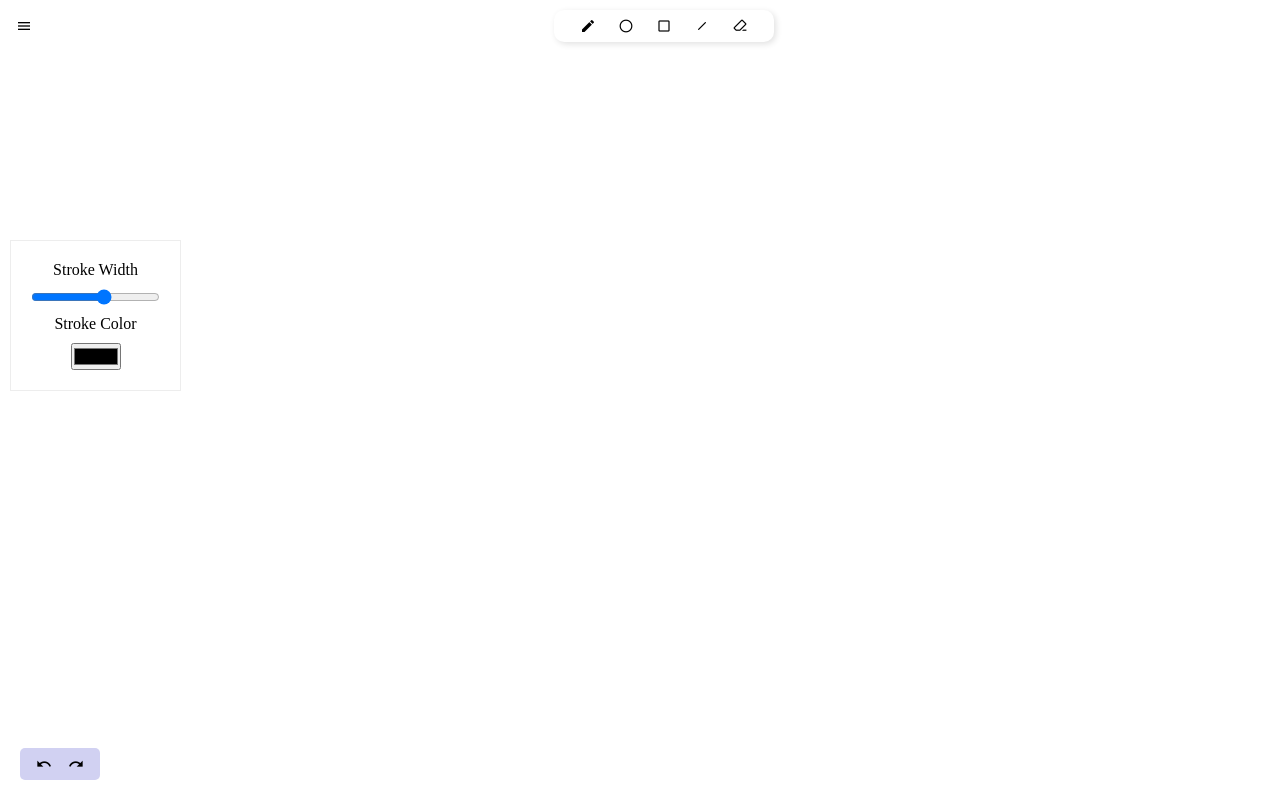
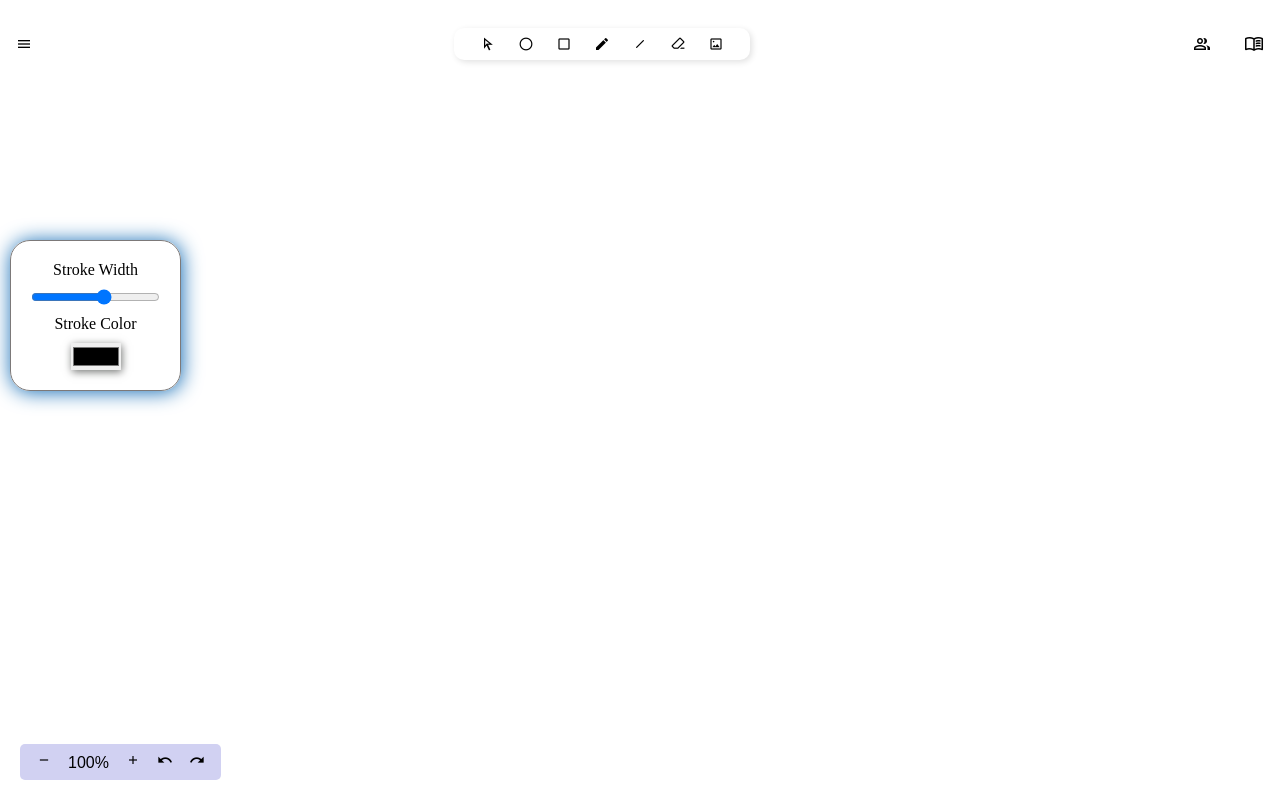
Before and after one commit to Suneel03/Excalidraw-clone, a plain HTML site: page index.html in a window 1280 px wide. Both pictures are taken after a click on the button "menu". Drawn offline with nearby package versions, Linux system fonts and the light colour scheme.

Commit message:
updated css

```diff
--- a/index.html
+++ b/index.html
@@ -21,13 +21,10 @@
           menu
         </button>
         <div class="options" id="actionbuttons">
-          <button
-            class="btn material-icons"
-            id="freehand"
-            onclick="onActionClick(this)"
-          >
-            edit
-          </button>
+
+          <button class="btn material-symbols-outlined">arrow_selector_tool
+            </button>
+
           <button
             id="circle"
             class="btn material-symbols-outlined"
@@ -42,6 +39,14 @@
           >
             check_box_outline_blank
           </button>
+
+          <button
+          class="btn material-icons"
+          id="freehand"
+          onclick="onActionClick(this)"
+        >
+          edit
+        </button>
           <button
             onclick="onActionClick(this)"
             class="btn material-symbols-outlined"
@@ -56,17 +61,27 @@
           >
             ink_eraser
           </button>
+          <button class="btn material-symbols-outlined">imagesmode</button>
+
 
 
         </div>
-        <div></div>
+
+        <div class="right">
+          <button class="btn material-symbols-outlined right-icons">group</button>
+          <button class="btn material-symbols-outlined right-icons">menu_book</button>
+
+
+        </div>
       </div>
       <canvas id="canvas"></canvas>
       <div id="bottom">
         <div class="options">
+          <button class="btn material-symbols-outlined">remove</button>
+          <button class="btn ">100%</button>
+          <button class="btn material-symbols-outlined">add</button>
           <button class="btn material-icons" id="undo">undo</button>
           <button class="btn material-icons" id="redo">redo</button>
-
         </div>
       </div>
     </div>
@@ -86,10 +101,10 @@
         type="color"
         name="strokestyle"
         id="strokestyle"
+        class="stroking"
         oninput="onInput(this)"
       />
     </div>
-
 
     <script src="state.js"></script>
     <script src="drawing.js"></script>
--- a/styles.css
+++ b/styles.css
@@ -35,6 +35,19 @@
     background-color: #ECECF3;
     border-radius: 4px;
 }
+.right{
+    display: flex;
+    align-items: space-between;
+    gap: 20px;
+    padding: 20px;
+}
+.right>button{
+    font-size: 20px !important;
+}
+.right>button:hover{
+    box-shadow:2px 4px 25px green ;
+}
+
 .btn {
     border: none ;
     padding: 4px 6px;
@@ -69,12 +82,21 @@
     position: fixed;
     left: 10px;
     top: 30vh ;
-    border: 1px solid #ededed;
+    border: 1px solid #7c7979;
     padding: 20px;
     display: flex;
+    border-radius: 20px;
+    box-shadow: 1px 1px 20px#106ab4;
     flex-direction: column;
     gap: 10px;
     align-items: center;
+}
+.stroking{
+    border-radius: 5x;
+    border: 80px transparent !important;
+    width: 50px;
+    box-shadow: 1px 2px 8px rgb(117, 119, 117);
+    /* display: flex; */
 }
 
 .hide {
```
Also changed, not shown: excalidraw-icon.svg (added).
